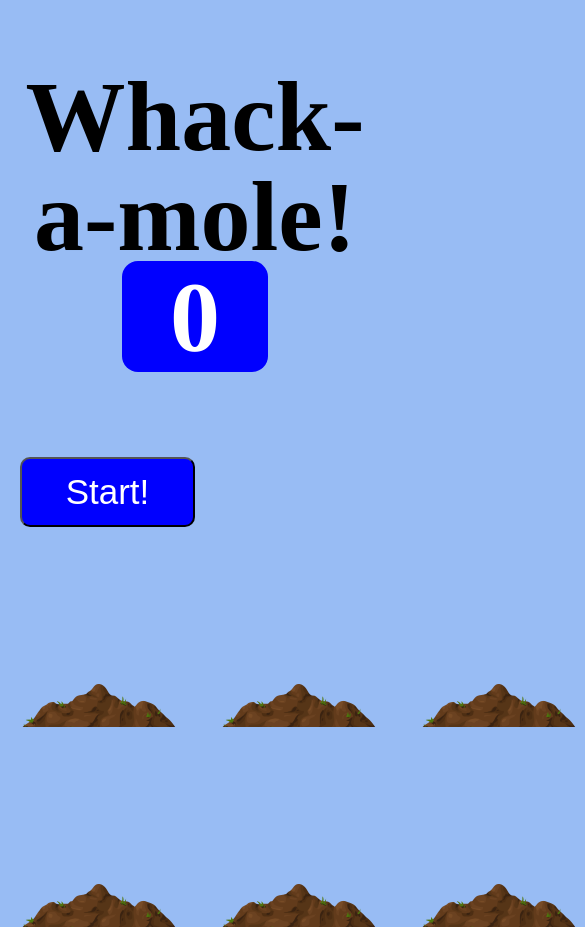
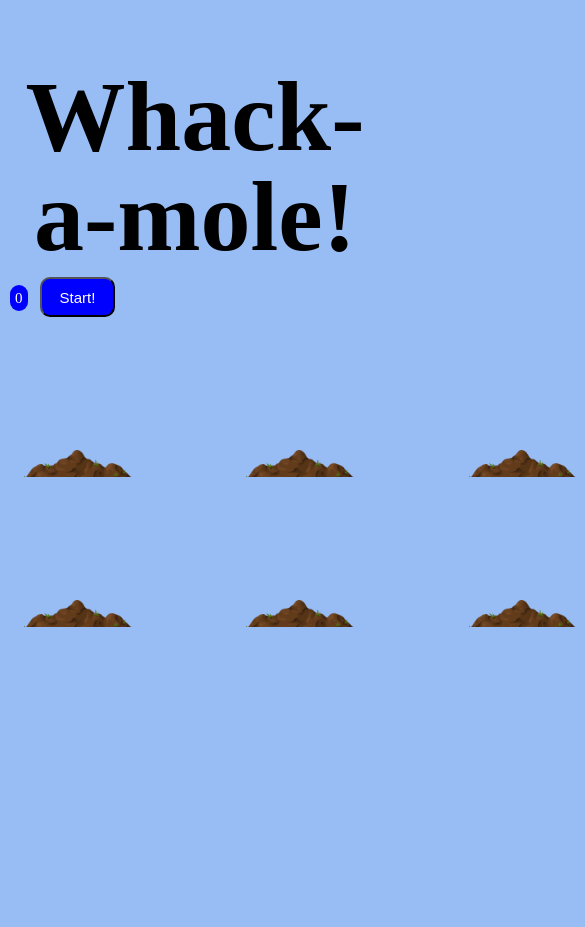
Before and after one commit to romeojeremiah/whack-a-mole, a plain HTML site: page index.html in a window 390 px wide. Shown: the top 927 px of the page, 585 px wide, since content can reach past the window. After the commit the page ends 844 px from the top, so only its background shows below. Drawn offline with Linux system fonts and the light colour scheme.

Commit message:
change game settings. add responsive media queries

```diff
--- a/index.html
+++ b/index.html
@@ -10,7 +10,7 @@
 </head>
 
 <body>
-    <h1>Whack-a-mole! <span class="score">0</span></h1>
+    <h1>Whack-a-mole!</h1><span class="score">0</span>
     <button onClick="startGame()">Start!</button>
 
     <div class="game">
--- a/script.js
+++ b/script.js
@@ -23,7 +23,7 @@ function randomHole(holes){
 }
 
 function peep() {
-    const time = randomTime(200, 1000); //get a random time to determine how long mole should peep
+    const time = randomTime(500, 1000); //get a random time to determine how long mole should peep
     const hole = randomHole(holes); //get the random hole from the randomHole function
     hole.classList.add('up'); //add the CSS class so selected mole can "pop up"
     setTimeout(() => {
@@ -39,7 +39,7 @@ function startGame() {
     timeUp = false;
     score = 0;
     peep();
-    setTimeout(() => timeUp = true, 10000) //show random moles for 10 seconds
+    setTimeout(() => timeUp = true, 15000) //show random moles for 15 seconds
 }
 
 function wack(e){
--- a/styles.css
+++ b/styles.css
@@ -73,3 +73,80 @@ button{
     margin-left: 20px;
     margin-top: 90px;
 }
+
+@media (min-width: 667px) and (max-width: 1024px){
+
+    h1 {
+        display: none;
+    }
+    .score{
+    width:75px;
+    font-size: 35px;
+    height: 40px;
+    color: #fff;
+    background-color: blue;
+    border-radius: 10px;
+    margin-left: 20px;
+    margin-top: 90px;
+    }
+
+    .hole.up .mole{
+        top:17px;
+    }
+}
+
+@media (max-width: 667px){
+
+    .game {
+        width: 667px;
+        height: 300px;
+        display:flex;
+        flex-wrap:wrap;
+        margin: 0 auto;
+    }
+
+    .score{
+        width:35px;
+        font-size: 15px;
+        height: 40px;
+        color: #fff;
+        background-color: blue;
+        border-radius: 10px;
+        margin-left: 10px;
+        margin-top: 10px;
+        padding: 5px;
+        }
+
+        button{
+            margin: 10px 10px 10px 10px;
+            height: 40px;
+            width: 75px;
+            font-size: 15px;
+        }
+
+    .hole:after{
+        display:block;
+        background: url(dirt.png) bottom center no-repeat;
+        background-size:contain;
+        content: '';
+        max-width: 70%;
+        height: 60px;
+        position: absolute;
+        z-index: 2;
+        bottom: -30px;
+    }
+
+    .mole {
+        background: url('mole.png') bottom center no-repeat;
+        background-size: 60%;
+        position: absolute;
+        top: 100%;
+        max-width: 70%;
+        height: 70%;
+        transition: all 0.4s;
+    }
+
+    .hole.up .mole{
+        top:50px;
+    }
+}
```
